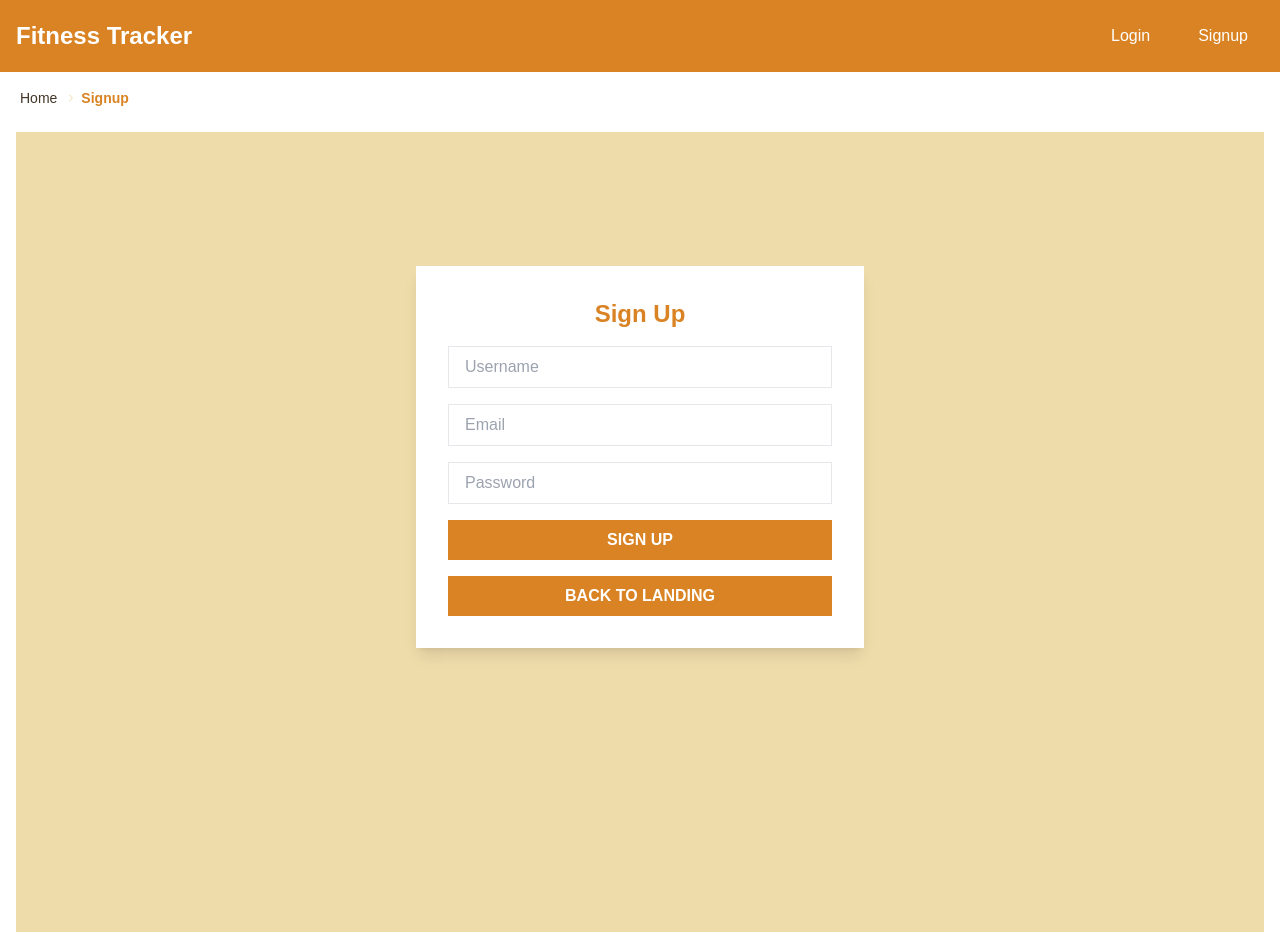
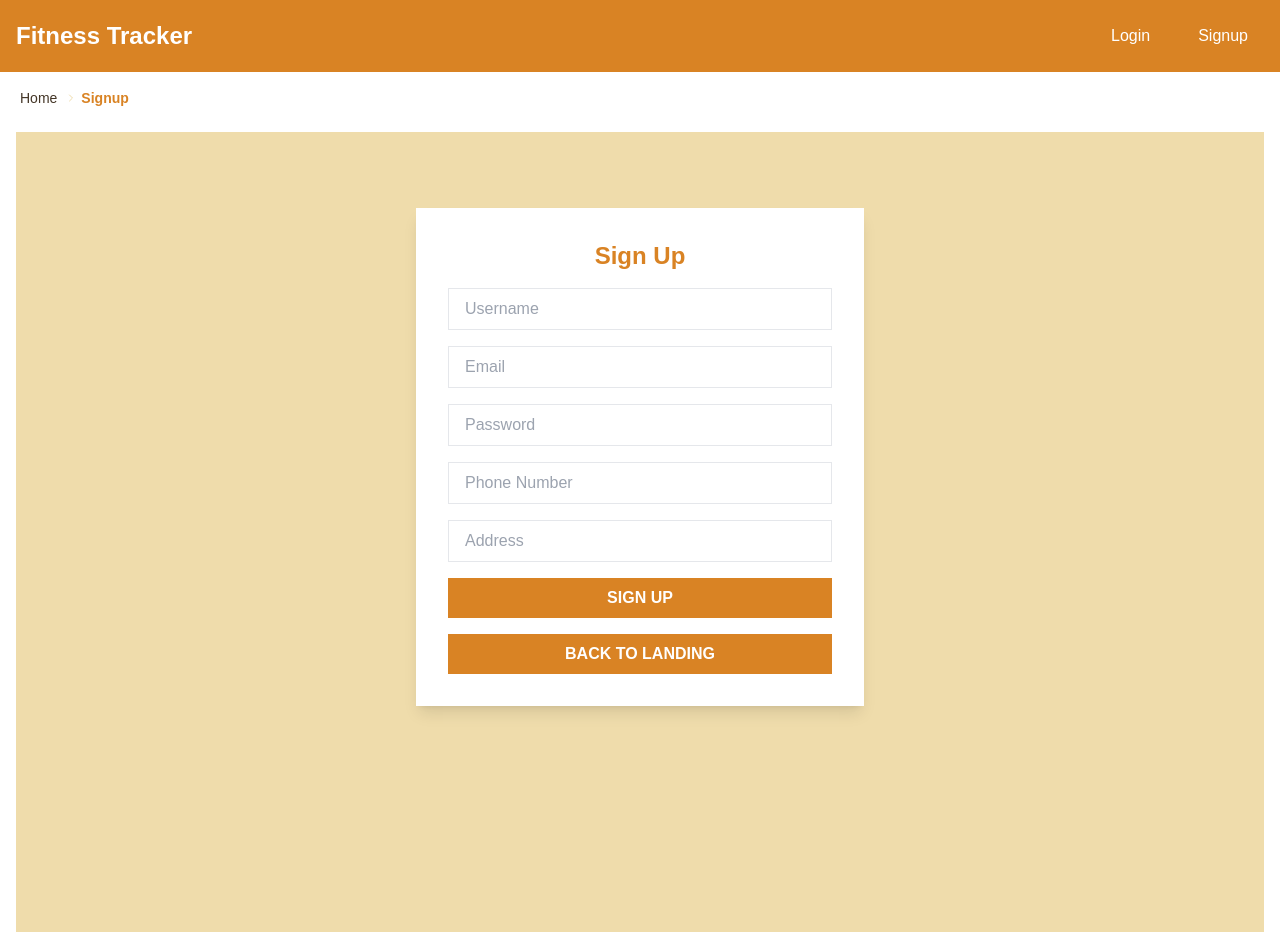
Before and after one commit to ParasMindfire/NextFitness, a Next.js app: page /signup in a window 1280 px wide. Built offline with nearby package versions, Linux system fonts and the light colour scheme.

Commit message:
fix:signup fixed

```diff
--- a/components/SignupForm.tsx
+++ b/components/SignupForm.tsx
@@ -30,7 +30,9 @@ const SignupForm = () => {
     try {
       const result = await signupUser(data);
 
-      if (result.message === 'Signup successful') {
+      console.log("result ",result);
+
+      if (result.message === 'User Registered Successfully') {
         localStorage.setItem('accessToken', result.accessToken);
         setUser(result.user);
         router.push('/');
@@ -96,6 +98,26 @@ const SignupForm = () => {
           <p className='text-error text-sm'>{errors.password.message}</p>
         )}
 
+        <input
+            type="text"
+            placeholder="Phone Number"
+            {...register("phone", { required: "Phone number is required" })}
+            className="w-full px-4 py-2 border rounded-lg focus:outline-none focus:ring-2 focus:ring-primary"
+          />
+          {errors.phone && (
+            <p className="text-error text-sm">{errors.phone.message}</p>
+          )}
+
+          <input
+            type="text"
+            placeholder="Address"
+            {...register("address", { required: "Address is required" })}
+            className="w-full px-4 py-2 border rounded-lg focus:outline-none focus:ring-2 focus:ring-purple-500"
+          />
+          {errors.address && (
+            <p className="text-error text-sm">{errors.address.message}</p>
+          )}
+
         {/* Display error message if any */}
         {error && <ErrorMessage message={error} />}
 
--- a/services/UserAPI.ts
+++ b/services/UserAPI.ts
@@ -42,6 +42,8 @@ export const signupUser = async (data: {
 
     const result = await response.json();
     if (!response.ok) throw new Error(result.message || 'Signup failed');
+
+    console.log("kya result aya ",result);
 
     return result;
   } catch (error) {
```
